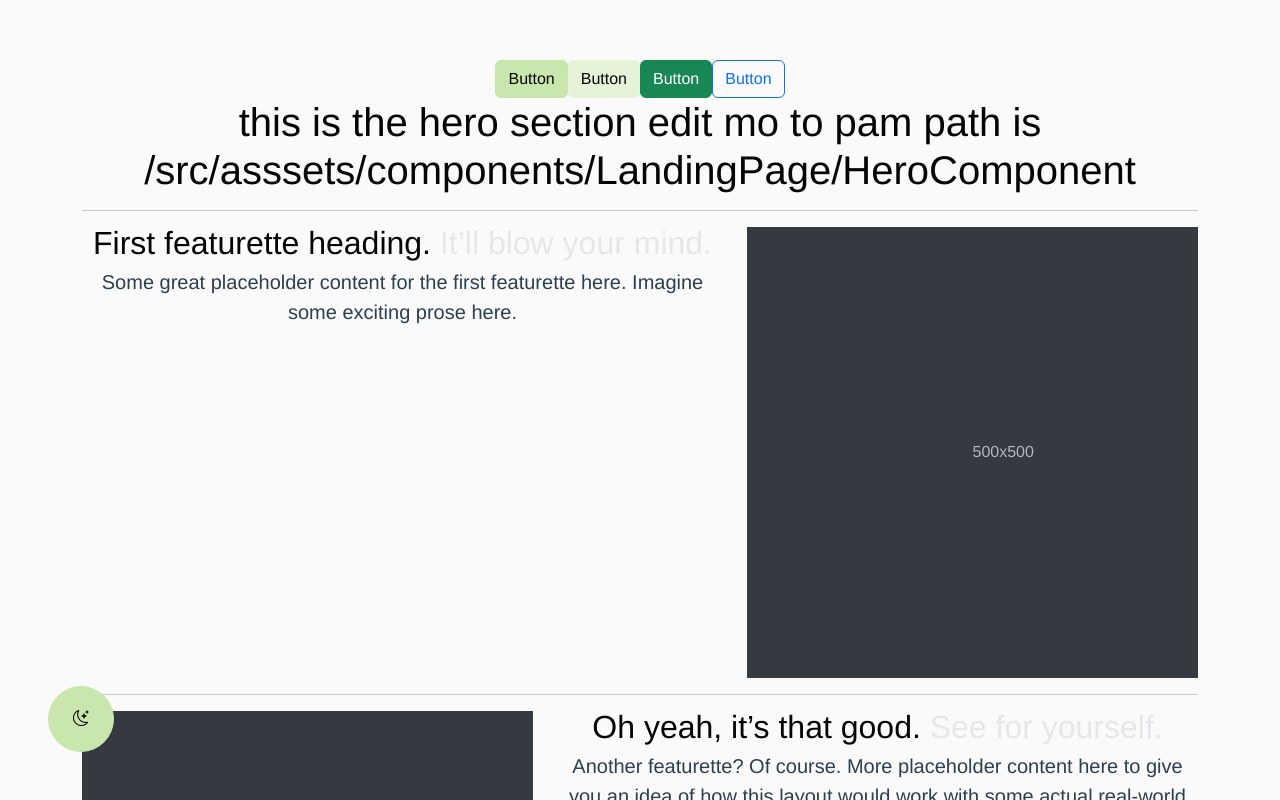
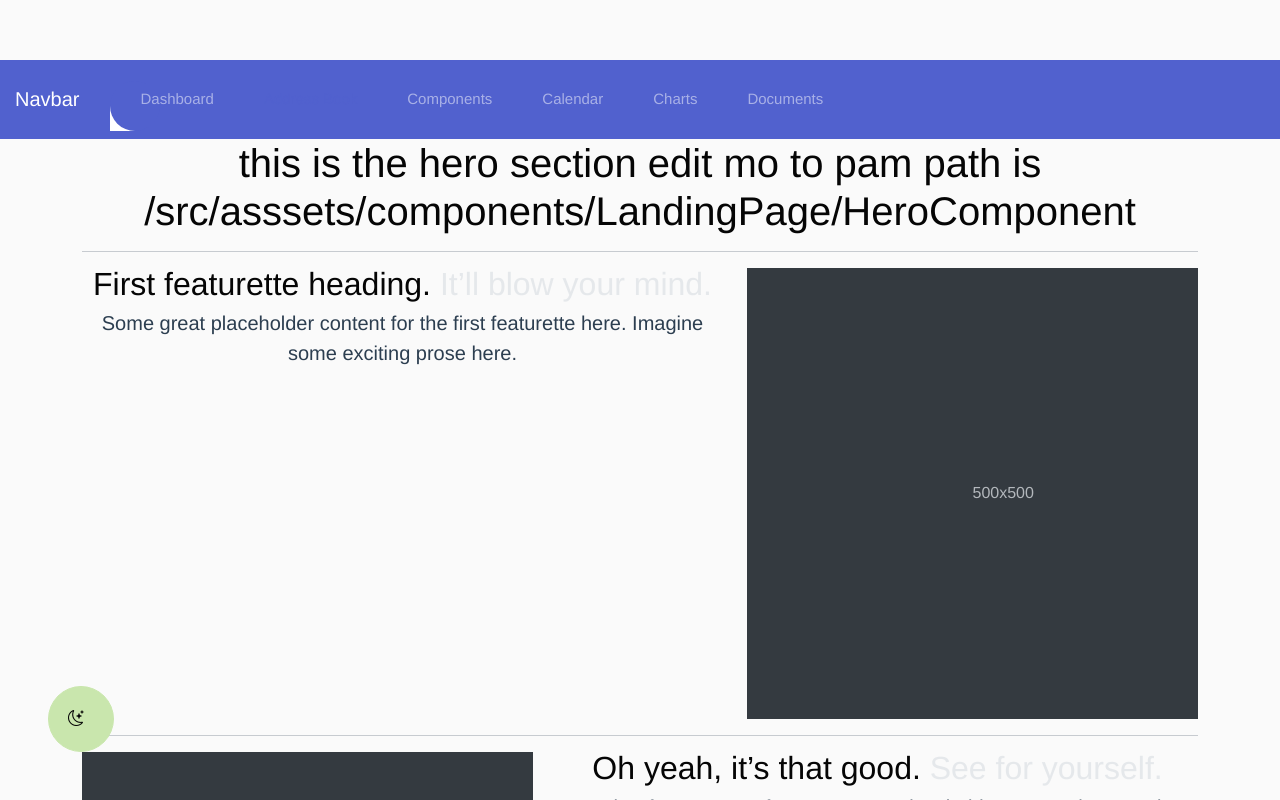
Before and after one commit to jepoyOrias/generic_pos_frontend, a Vue app: page / in a window 1280 px wide. Shown: the top 800 px of the page. Built offline with nearby package versions, Linux system fonts and the light colour scheme.

Commit message:
NavBar Ongoing

```diff
--- a/src/components/NavBar.vue
+++ b/src/components/NavBar.vue
@@ -1,18 +1,210 @@
 <template>
-  <div>
-    <b-button variant="primary">Button</b-button>
-    <b-button variant="secondary">Button</b-button>
-    <b-button variant="success">Button</b-button>
-    <b-button variant="outline-primary">Button</b-button>
-  </div>
+  <nav class="navbar navbar-expand-custom navbar-mainbg">
+        <a class="navbar-brand navbar-logo" href="#">Navbar</a>
+        <button class="navbar-toggler" type="button" aria-controls="navbarSupportedContent" aria-expanded="false" aria-label="Toggle navigation">
+        <i class="fas fa-bars text-white"></i>
+        </button>
+        <div class="collapse navbar-collapse" id="navbarSupportedContent">
+            <ul class="navbar-nav ml-auto">
+                <div class="hori-selector"><div class="left"></div><div class="right"></div></div>
+                <li class="nav-item">
+                    <a class="nav-link" href="javascript:void(0);"><i class="fas fa-tachometer-alt"></i>Dashboard</a>
+                </li>
+                <li class="nav-item active">
+                    <a class="nav-link" href="javascript:void(0);"><i class="far fa-address-book"></i>Address Book</a>
+                </li>
+                <li class="nav-item">
+                    <a class="nav-link" href="javascript:void(0);"><i class="far fa-clone"></i>Components</a>
+                </li>
+                <li class="nav-item">
+                    <a class="nav-link" href="javascript:void(0);"><i class="far fa-calendar-alt"></i>Calendar</a>
+                </li>
+                <li class="nav-item">
+                    <a class="nav-link" href="javascript:void(0);"><i class="far fa-chart-bar"></i>Charts</a>
+                </li>
+                <li class="nav-item">
+                    <a class="nav-link" href="javascript:void(0);"><i class="far fa-copy"></i>Documents</a>
+                </li>
+            </ul>
+        </div>
+    </nav>
 </template>
+
+
 
 <script>
 export default {
 
 }
+
 </script>
 
 <style>
+@import url('https://fonts.googleapis.com/css?family=Roboto');
 
+body{
+	font-family: 'Roboto', sans-serif;
+}
+* {
+	margin: 0;
+	padding: 0;
+}
+i {
+	margin-right: 10px;
+}
+/*----------bootstrap-navbar-css------------*/
+.navbar-logo{
+	padding: 15px;
+	color: #fff;
+}
+.navbar-mainbg{
+	background-color: #5161ce;
+	padding: 0px;
+}
+#navbarSupportedContent{
+	overflow: hidden;
+	position: relative;
+}
+#navbarSupportedContent ul{
+	padding: 0px;
+	margin: 0px;
+}
+#navbarSupportedContent ul li a i{
+	margin-right: 10px;
+}
+#navbarSupportedContent li {
+	list-style-type: none;
+	float: left;
+}
+#navbarSupportedContent ul li a{
+	color: rgba(255,255,255,0.5);
+    text-decoration: none;
+    font-size: 15px;
+    display: block;
+    padding: 20px 20px;
+    transition-duration:0.6s;
+	transition-timing-function: cubic-bezier(0.68, -0.55, 0.265, 1.55);
+    position: relative;
+}
+#navbarSupportedContent>ul>li.active>a{
+	color: #5161ce;
+	background-color: transparent;
+	transition: all 0.7s;
+}
+#navbarSupportedContent a:not(:only-child):after {
+	content: "\f105";
+	position: absolute;
+	right: 20px;
+	top: 10px;
+	font-size: 14px;
+	font-family: "Font Awesome 5 Free";
+	display: inline-block;
+	padding-right: 3px;
+	vertical-align: middle;
+	font-weight: 900;
+	transition: 0.5s;
+}
+#navbarSupportedContent .active>a:not(:only-child):after {
+	transform: rotate(90deg);
+}
+.hori-selector{
+	display:inline-block;
+	position:absolute;
+	height: 100%;
+	top: 0px;
+	left: 0px;
+	transition-duration:0.6s;
+	transition-timing-function: cubic-bezier(0.68, -0.55, 0.265, 1.55);
+	background-color: #fff;
+	border-top-left-radius: 15px;
+	border-top-right-radius: 15px;
+	margin-top: 10px;
+}
+.hori-selector .right,
+.hori-selector .left{
+	position: absolute;
+	width: 25px;
+	height: 25px;
+	background-color: #fff;
+	bottom: 10px;
+}
+.hori-selector .right{
+	right: -25px;
+}
+.hori-selector .left{
+	left: -25px;
+}
+.hori-selector .right:before,
+.hori-selector .left:before{
+	content: '';
+    position: absolute;
+    width: 50px;
+    height: 50px;
+    border-radius: 50%;
+    background-color: #5161ce;
+}
+.hori-selector .right:before{
+	bottom: 0;
+    right: -25px;
+}
+.hori-selector .left:before{
+	bottom: 0;
+    left: -25px;
+}
+
+
+@media(min-width: 992px){
+	.navbar-expand-custom {
+  -ms-flex-flow: row nowrap;
+   flex-flow: row nowrap;
+   -ms-flex-pack: start;
+   justify-content: flex-start;
+	}
+	.navbar-expand-custom .navbar-nav {
+  -ms-flex-direction: row;
+   flex-direction: row;
+	}
+	.navbar-expand-custom .navbar-toggler {
+  display: none;
+	}
+	.navbar-expand-custom .navbar-collapse {
+   display: -ms-flexbox!important;
+  display: flex!important;
+  -ms-flex-preferred-size: auto;
+   flex-basis: auto;
+	}
+}
+
+
+@media (max-width: 991px){
+	#navbarSupportedContent ul li a{
+		padding: 12px 30px;
+	}
+	.hori-selector{
+		margin-top: 0px;
+		margin-left: 10px;
+		border-radius: 0;
+		border-top-left-radius: 25px;
+		border-bottom-left-radius: 25px;
+	}
+	.hori-selector .left,
+	.hori-selector .right{
+		right: 10px;
+	}
+	.hori-selector .left{
+		top: -25px;
+		left: auto;
+	}
+	.hori-selector .right{
+		bottom: -25px;
+	}
+	.hori-selector .left:before{
+		left: -25px;
+		top: -25px;
+	}
+	.hori-selector .right:before{
+		bottom: -25px;
+		left: -25px;
+	}
+}
 </style>
```
